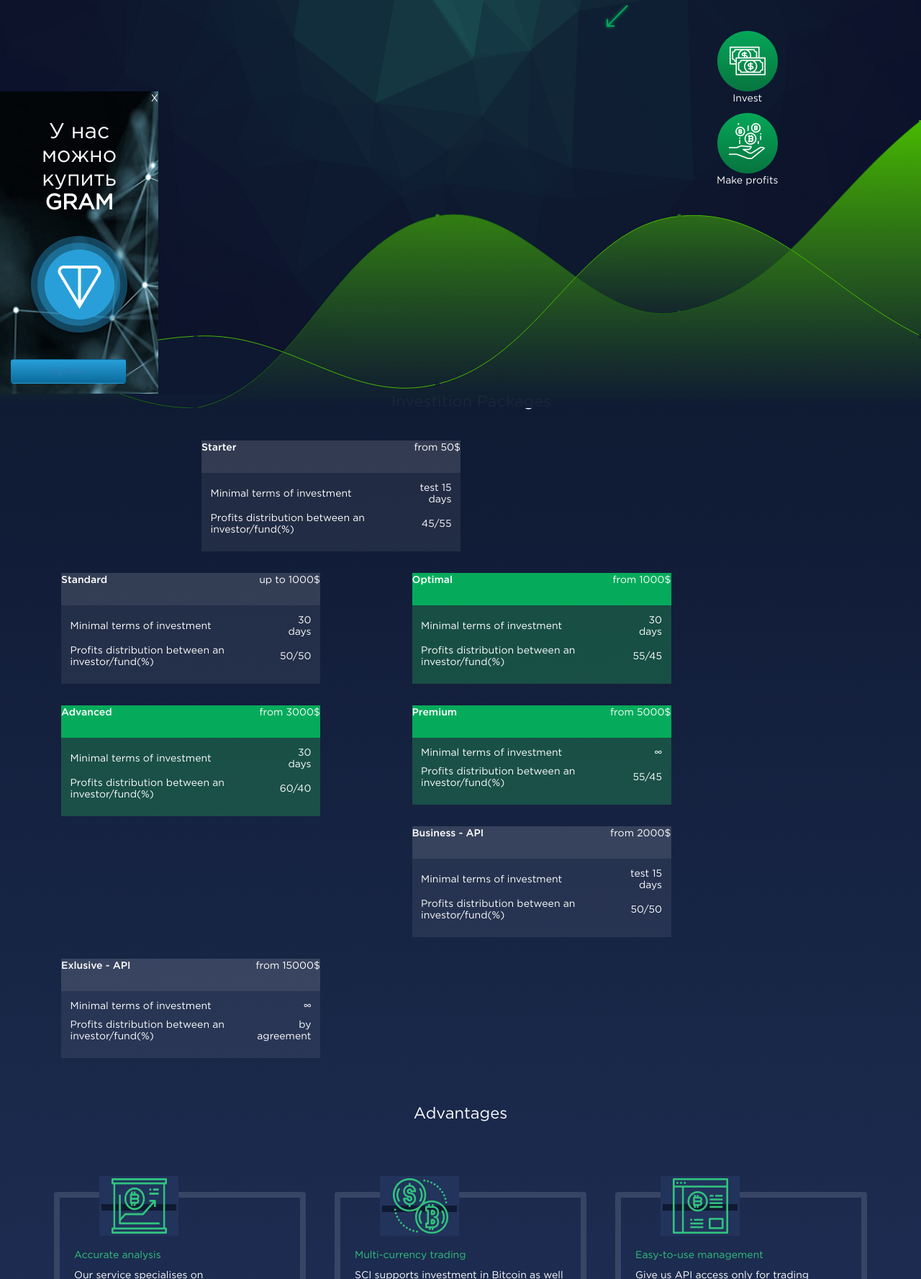
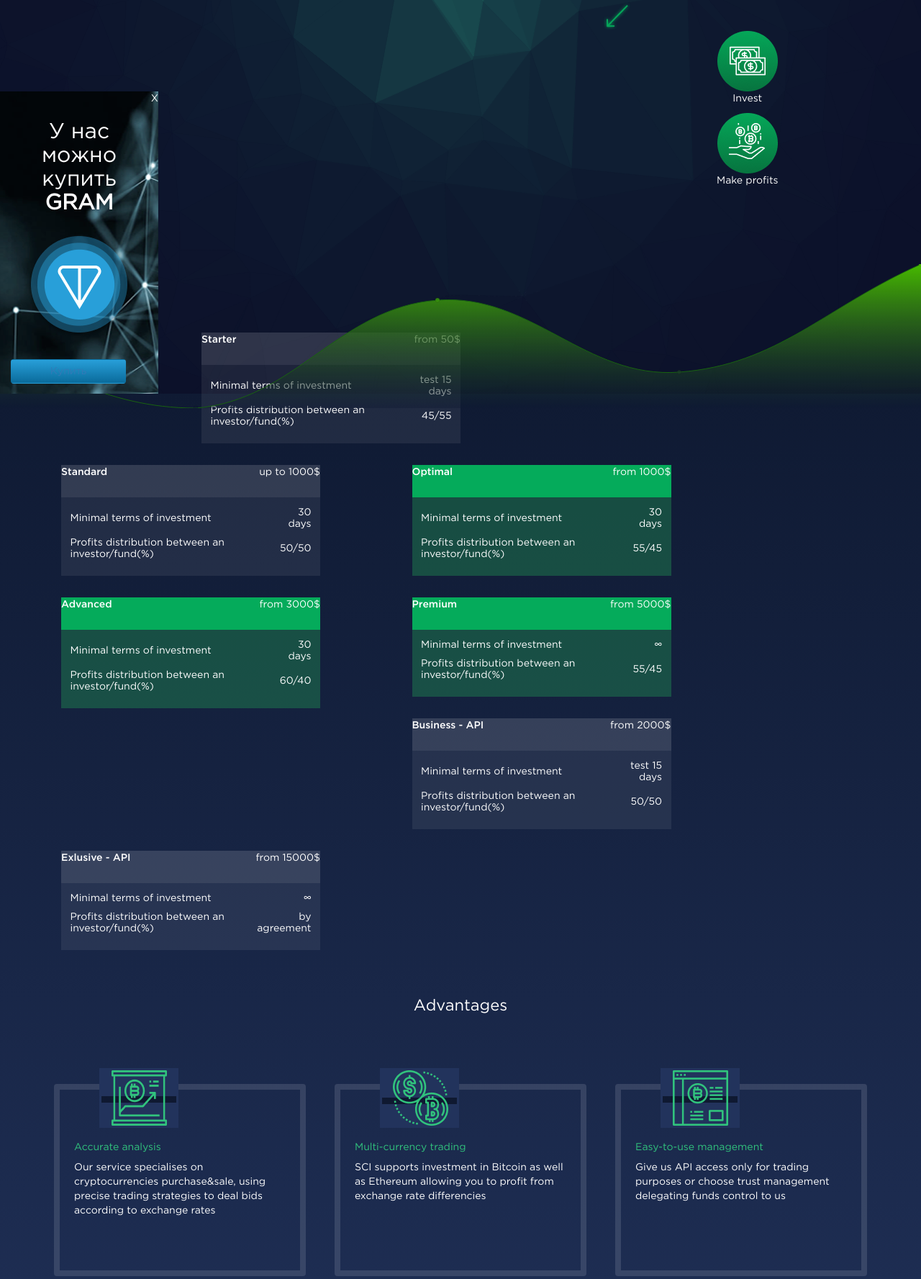
Before and after one commit to DKSGROUP/Crypto, a Yii app: template views/site/index.php in a window 1280 px wide. Shown: the part 253-2030 px from the top of the page at 72% size. Run offline with PHP 8.4 and a stand-in for Yii, Linux system fonts and the light colour scheme; the template is opened without the code that fills it, so the values that code supplies are empty; some libraries are stand-ins or nearby versions.

Commit message:
remove one chart and change coordinates

```diff
--- a/views/site/index.php
+++ b/views/site/index.php
@@ -32,21 +32,7 @@ $this->title = 'Smart Crypto Invest';
     </div>
 </aside>
 </div>
-<!--<aside id="aside2" class="d-none d-sm-block">
-    <div id="closeButton" class="text-right" onclick="document.getElementById('aside2').style.display='none'">Х</div>
-    <div class="container-fluid d-flex flex-column justify-content-center align-items-center">
-        <div class="text-center text-white textt">
-            <h2>У нас можно купить <b>GRAM</b></h2>
-        </div>
-        <div class="text text-center">
-            <div class="butt">
-                <a class="btn button-signup text-white" onclick="return ar_callLink( {target: '_blank'} );" href="#" style="margin-bottom:40px; margin-top: 10px; width:160px;">
-                    Купить
-                </a>
-            </div>
-        </div>
-    </div>
-</aside> -->
+
 
 <div class="site-index">
 
@@ -141,15 +127,15 @@ $this->title = 'Smart Crypto Invest';
 
     <section class="invest-packages">
         <section class="graph">
-            <canvas id="lineChart" style="display: block; width: 100%; height: 400px !important; position: absolute; bottom: -15px;" class="chartjs-render-monitor"></canvas>
+            <canvas id="lineChart" style="display: block; width: 100%; height: 200px !important; position: absolute; bottom: -15px;" class="chartjs-render-monitor"></canvas>
 
             <?php
             echo"<script language='javascript'>
                 var ctxL = document.getElementById(\"lineChart\").getContext('2d');
 
-                var gradientFill = ctxL.createLinearGradient(0, 400, 0, 0);
+                var gradientFill = ctxL.createLinearGradient(0, 200, 0, 0);
                 gradientFill.addColorStop(1, \"rgba(71, 186, 0, 1)\");
-                gradientFill.addColorStop(0, \"rgba(15,26,51, 0.8)\");
+                gradientFill.addColorStop(0, \"rgba(15,26,51, 0.4)\");
 
                 var gradientFill1 = ctxL.createLinearGradient(0, 300, 0, 0);
                 gradientFill1.addColorStop(1, \"rgba(71, 186, 0, 1)\");
@@ -170,7 +156,7 @@ $this->title = 'Smart Crypto Invest';
                                 pointStrokeColor: \"#196310\",
                                 pointHighlightFill: \"#196310\",
                                 pointHighlightStroke: \"rgba(25, 99, 16,1)\",
-                                data: [6,2,10,6,14],
+                                data: [6,4,7,5,8],
                                 pointHoverBackgroundColor: '#196310',//5
                                 pointHoverBorderColor: \"rgba(25, 99, 16,1)\",
                                 backgroundColor: gradientFill,
@@ -178,7 +164,7 @@ $this->title = 'Smart Crypto Invest';
                                     'rgba(25,99,16,1)'
                                 ],
                                 borderWidth: 1
-                            },
+                            }/*,
                             {
                                 //radius: 0,
                                 fillColor: \"rgba(198,3,16,0.2)\",
@@ -196,7 +182,7 @@ $this->title = 'Smart Crypto Invest';
                                     'rgba(71, 186, 0,1)'
                                 ],
                                 borderWidth: 1
-                            }
+                            }*/
                         ]
                     },
                     options: {
@@ -653,6 +639,7 @@ $this->title = 'Smart Crypto Invest';
                 <div class="text-left col-sm-12 col-md-6 col-lg-4">
                     <div class="plus">
                         <div class="imgg">
+
                             <?php
                             echo"<img src=\"../img/advanteges/analis.png\"; class=\"analis\">";
                             ?>
--- a/web/css/style.css
+++ b/web/css/style.css
@@ -55,7 +55,7 @@ h1{
 
 /*---------cards----------*/
 .invest-packages{
-    margin-top: 250px;
+    margin-top: 100px;
     padding-bottom: 30px;
 }
 
```
